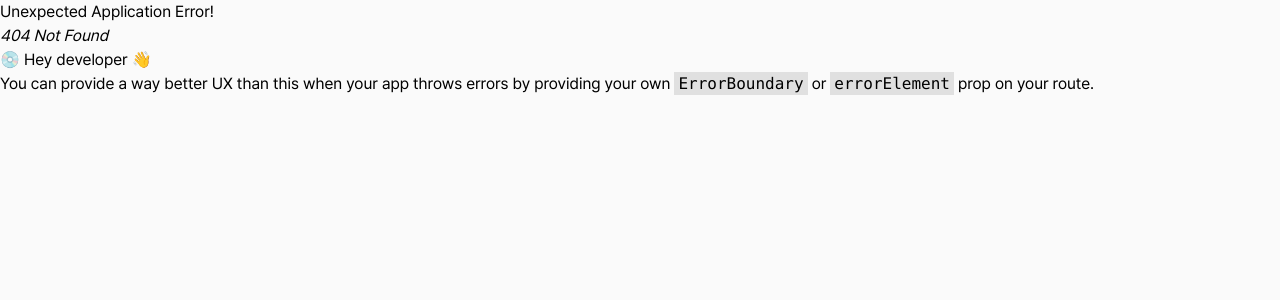
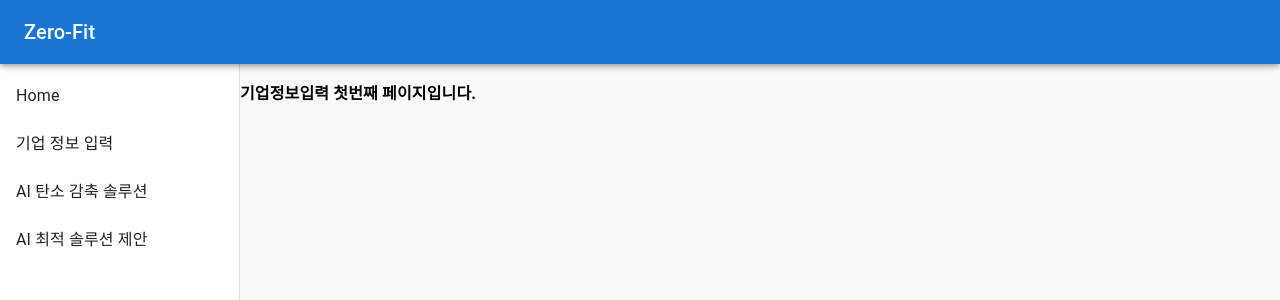
Before and after one commit to 2025-KGU-Capstone-Design/zerofit_frontend, a React (Vite) app: page /company-info/step1 in a window 1280 px wide. Before the commit this address had no page. Shown: the top 300 px of the page. Built offline with nearby package versions, Linux system fonts and the light colour scheme.

Commit message:
feat: 기업정보입력페이지1 생성 및 라우팅 수정

```diff
--- a/src/common/router.ts
+++ b/src/common/router.ts
@@ -1,20 +1,35 @@
-import {createBrowserRouter} from "react-router-dom";
+import { createBrowserRouter } from "react-router-dom";
 import Layout from "@/ui/layout/Layout.tsx";
 import LandingPage from "@/ui/pages/landingPage/LandingPage.tsx";
-import {sampleLoader} from "@/services/SampleService.ts";
+import { sampleLoader } from "@/services/SampleService.ts";
+import CompanyInputPage1 from "@/ui/pages/companyInputPage/companyInputPage1/CompanyInputPage1";
 
 const router = createBrowserRouter([
-    {
-        path: "/",
+  {
+    path: "/",
+    children: [
+      {
+        index: true,
+        Component: LandingPage,
+      },
+
+      {
+        path: "",
         Component: Layout,
         children: [
-            {
-                path: "/home",
-                loader: sampleLoader,
-                Component: LandingPage
-            }
-        ]
-    }
-])
+          {
+            path: "home",
+            loader: sampleLoader,
+            Component: LandingPage,
+          },
+          {
+            path: "company-info/step1",
+            Component: CompanyInputPage1,
+          },
+        ],
+      },
+    ],
+  },
+]);
 
-export default router
+export default router;
--- a/src/ui/layout/Layout.tsx
+++ b/src/ui/layout/Layout.tsx
@@ -1,58 +1,77 @@
-import {AppBar, Box, Drawer, List, ListItem, ListItemText, Toolbar, Typography} from "@mui/material";
-import {Link, Outlet} from "react-router-dom";
+import React from "react";
+import {
+  AppBar,
+  Box,
+  Drawer,
+  Toolbar,
+  Typography,
+  List,
+  ListItem,
+  ListItemText,
+} from "@mui/material";
+import { Link, Outlet } from "react-router-dom";
 
 const Layout = () => {
-
-    const drawerWidth = 240
+  const drawerWidth = 240;
 
   const navItems = [
-        {label: "Home", to: "/home"},
-        {label: "기업 정보 입력", to: "/"}, //company-info
-        {label: "AI 탄소 감축 솔루션", to: "/"}, //solution
-        {label: "AI 최적 솔루션 제안", to: "/"}, //optimal-solution
+    { label: "Home", to: "/home" },
+    { label: "기업 정보 입력", to: "/company-info/step1" },
+    { label: "AI 탄소 감축 솔루션", to: "/solution" },
+    { label: "AI 최적 솔루션 제안", to: "/optimal-solution" },
   ];
 
-    return <>
-        <Box sx={{display: "flex"}}>
-            <AppBar position={"fixed"}
-                    sx={{zIndex: (theme) => theme.zIndex.drawer + 1}}>
-                <Toolbar>
-                    <Typography variant={"h6"}
-                                component={Link}
-                                to={"/"}>
-                        Zero-Fit
-                    </Typography>
-                </Toolbar>
-            </AppBar>
-
-            <Drawer variant={"permanent"}
+  return (
+    <Box sx={{ display: "flex" }}>
+      {/* Sidebar */}
+      <Drawer
+        variant="permanent"
         sx={{
           width: drawerWidth,
           flexShrink: 0,
           "& .MuiDrawer-paper": {
             width: drawerWidth,
-                            boxSizing: "border-box"
-                        }
-                    }}>
-                <Toolbar/>
-                <Box sx={{overflow: "auto"}}>
+            boxSizing: "border-box",
+          },
+        }}
+      >
+        <Toolbar />
+        <Box sx={{ overflow: "auto" }}>
           <List>
-                        {navItems.map((item) => {
-                            return (
+            {navItems.map((item) => (
               <ListItem key={item.to} component={Link} to={item.to}>
-                                    <ListItemText primary={item.label}/>
+                <ListItemText primary={item.label} />
               </ListItem>
-                            );
-                        })}
+            ))}
           </List>
         </Box>
       </Drawer>
 
-            <Box component="main" sx={{flexGrow: 1}}>
-                <Outlet/>
+      {/* Main Content Area */}
+      <Box sx={{ flexGrow: 1 }}>
+        {/* Header */}
+        <AppBar
+          position="fixed"
+          sx={{ zIndex: (theme) => theme.zIndex.drawer + 1 }}
+        >
+          <Toolbar>
+            <Typography
+              variant="h6"
+              component={Link}
+              to="/"
+              sx={{ textDecoration: "none", color: "inherit" }}
+            >
+              Zero-Fit
+            </Typography>
+          </Toolbar>
+        </AppBar>
+        {/* 페이지 콘텐츠가 헤더에 가리지 않도록 상단 여백 추가 */}
+        <Box component="main" sx={{ mt: 8 }}>
+          <Outlet />
         </Box>
       </Box>
-    </>
+    </Box>
+  );
 };
 
-export default Layout
+export default Layout;
--- /dev/null
+++ b/src/ui/pages/companyInputPage/companyInputPage1/CompanyInputPage1.tsx
@@ -0,0 +1,13 @@
+import { Typography, Stack } from "@mui/material";
+
+const CompanyInputPage1 = () => {
+  return (
+    <Stack sx={{ mt: 10 }}>
+      <Typography variant="subtitle1" fontWeight="bold">
+        기업정보입력 첫번째 페이지입니다.
+      </Typography>
+    </Stack>
+  );
+};
+
+export default CompanyInputPage1;
```
Lines whose indentation alone changed are shown as unchanged.
